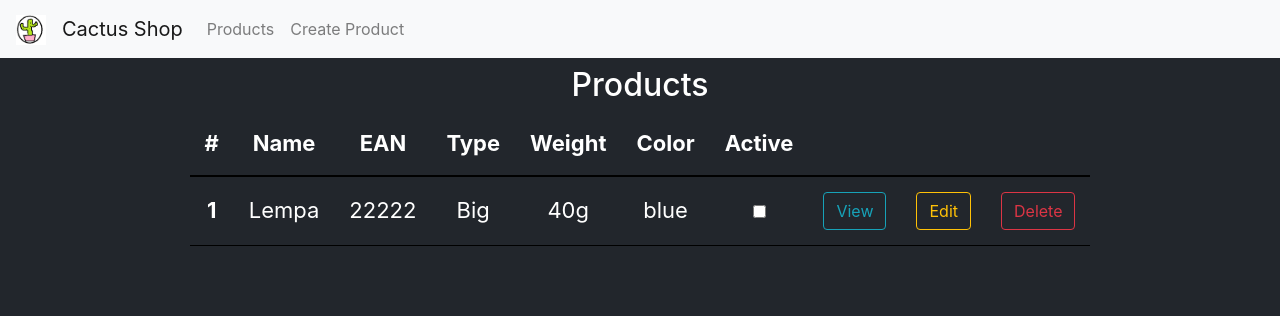
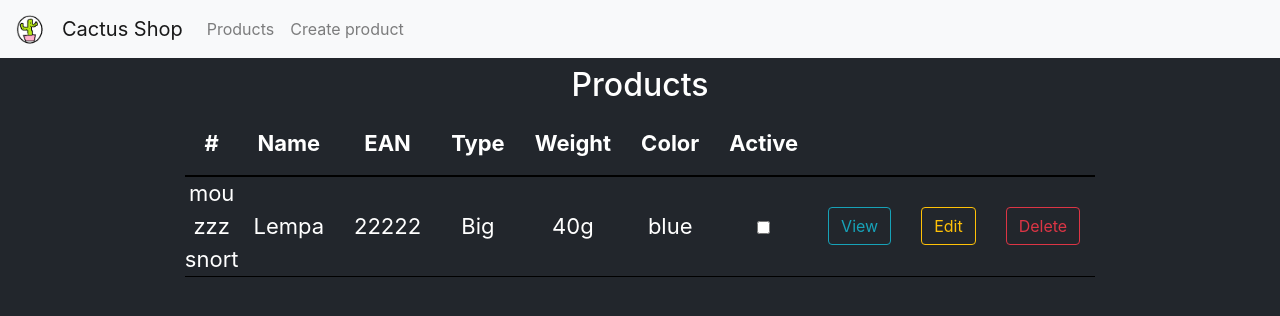
Before and after one commit to gajaIeva/talech-task, a React (Create React App) app in the folder talech-app/: page /products in a window 1280 px wide. Shown: the top 316 px of the page. Built offline with nearby package versions, Linux system fonts and the light colour scheme.

Commit message:
CreateProductItem component (functionality done). ProductItem (functionality in progress).

```diff
--- a/talech-app/src/components/CreateProductItem.js
+++ b/talech-app/src/components/CreateProductItem.js
@@ -2,7 +2,9 @@ import React, {Component} from 'react';
 
 class NewProduct extends Component {
 
-    productData;
+    //productData = (typeof localStorage["products"] != "undefined") ? JSON.parse(localStorage["products"]) : [];
+
+    // productData = [];
 
     constructor(props) {
         super(props);
@@ -14,6 +16,8 @@ class NewProduct extends Component {
         this.onChangeProductColor = this.onChangeProductColor.bind(this);
         this.onChangeProductIsActive = this.onChangeProductIsActive.bind(this);
         this.onSubmit = this.onSubmit.bind(this);
+
+        localStorage.setItem('products', '[]');
 
         this.state = {
             product_name: '',
@@ -67,13 +71,11 @@ class NewProduct extends Component {
         //submit logic
 
         console.log(`Form submitted:`);
-        console.log(`name: ${this.state.product_name}`);
-        console.log(`ean: ${this.state.product_EAN}`);
-        console.log(`type: ${this.state.product_type}`);
-        console.log(`weight: ${this.state.product_weight}`);
-        console.log(`color: ${this.state.product_color}`);
-        console.log(`active: ${this.state.product_isActive}`);
+        console.log(this.state);
 
+        let productsArray = JSON.parse(localStorage.getItem('products'));
+        productsArray.push(this.state);
+        localStorage.setItem('products', JSON.stringify(productsArray));
 
         this.setState({
             product_name: '',
@@ -87,9 +89,9 @@ class NewProduct extends Component {
 
     //react life cycle
     componentDidMount() {
-        this.productData = JSON.parse(localStorage.getItem('product'));
+        this.productData = JSON.parse(localStorage.getItem('products'));
 
-        if (localStorage.getItem('product')) {
+        if (localStorage.getItem('products')) {
             this.setState({
                 product_name: this.productData.product_name,
                 product_EAN: this.productData.product_EAN,
@@ -111,9 +113,6 @@ class NewProduct extends Component {
         }
     }
 
-    componentDidUpdate(nextProps, nextState){
-        localStorage.setItem('product', JSON.stringify(nextState));
-    }
 
 
     render() {
--- a/talech-app/src/components/Nav.js
+++ b/talech-app/src/components/Nav.js
@@ -16,7 +16,7 @@ class Nav extends Component {
                             <Link to="/products" className="nav-link">Products</Link>
                         </li>
                         <li className="navbar-item">
-                            <Link to="/products/create" className="nav-link">Create Product</Link>
+                            <Link to="/products/create" className="nav-link">Create product</Link>
                         </li>
                     </ul>
                 </div>
--- a/talech-app/src/components/ProductItem.js
+++ b/talech-app/src/components/ProductItem.js
@@ -2,10 +2,24 @@ import React, {Component} from 'react';
 //import {Link} from 'react-router-dom';
 
 class ProductItem extends Component {
+
+    constructor (props) {
+        super(props);
+
+    }
+
     render () {
+
+        let products = JSON.parse(localStorage.getItem('products'));
+
+        let sleepyCats = ['mou', 'zzz', 'snort'];
+        let sleepyCatElements = sleepyCats.map((sleepyCat) => <div>{sleepyCat}</div>);
+        console.log(sleepyCatElements);
+
         return (
             <tr>
-                <th>1</th>
+                {sleepyCatElements}
+                {/* <th>{this.products.products[i]}</th> */}
                 <td>Lempa</td>
                 <td>22222</td>
                 <td>Big</td>
```
Also changed, not shown: talech-app/src/logo.png.
